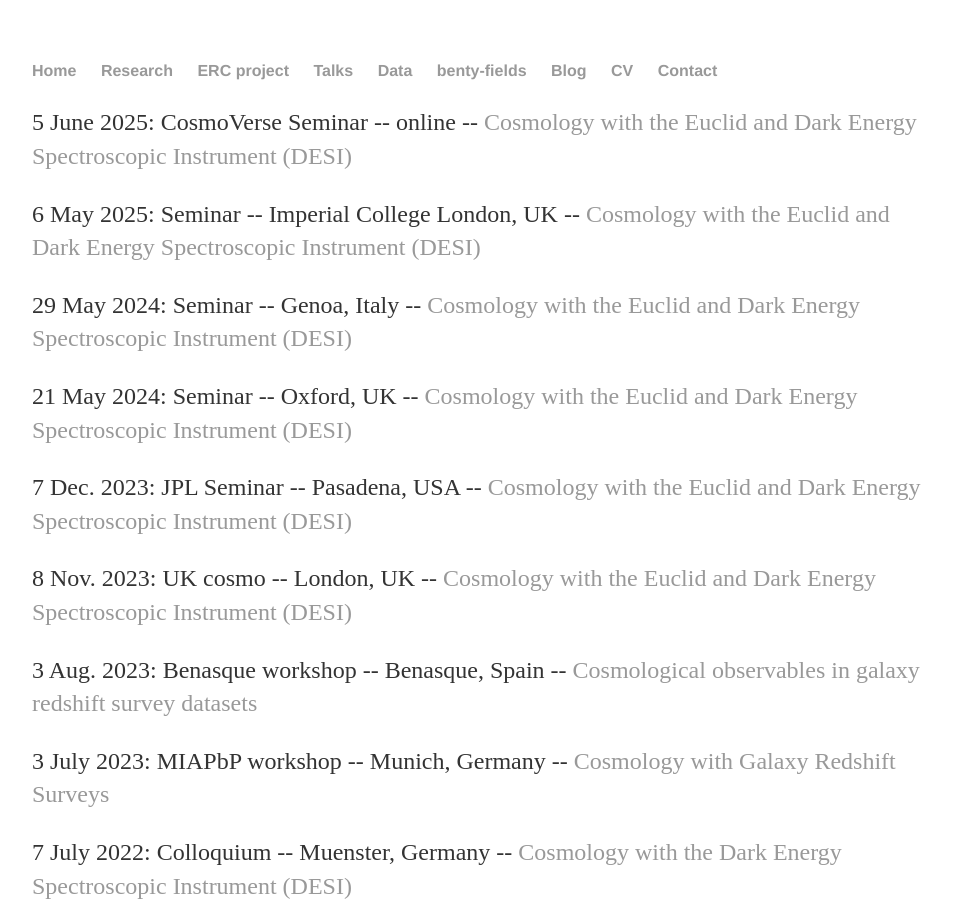
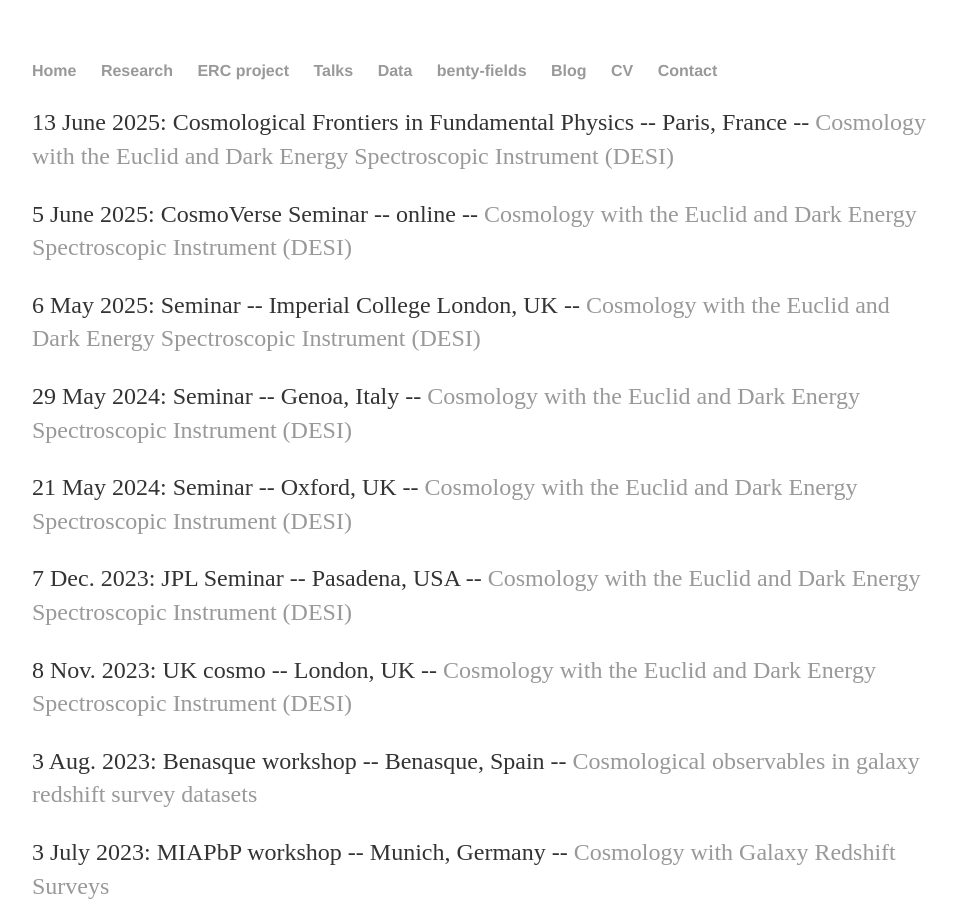
Before and after one commit to fbeutler/fbeutler.github.io, a Jekyll site: the page built from talks/talks.html, in a window 1280 px wide and 900 px high. Shown: the whole window, without its empty margins (160-1116 px from the left). Built offline with Jekyll 4.4.1, drawn with Linux system fonts in a browser that asks for light colours.

Commit message:
Update talks.html

```diff
--- a/talks/talks.html
+++ b/talks/talks.html
@@ -4,6 +4,9 @@
 ---
 
 <div id="talks">
+  <p>
+     13 June 2025: Cosmological Frontiers in Fundamental Physics -- Paris, France -- <a href='/static/Imperial_seminar_slides_2025.pdf' target="_blank">Cosmology with the Euclid and Dark Energy Spectroscopic Instrument (DESI)</a>
+  </p>
   <p>
      5 June 2025: CosmoVerse Seminar -- online -- <a href='/static/Imperial_seminar_slides_2025.pdf' target="_blank">Cosmology with the Euclid and Dark Energy Spectroscopic Instrument (DESI)</a>
   </p>
```
